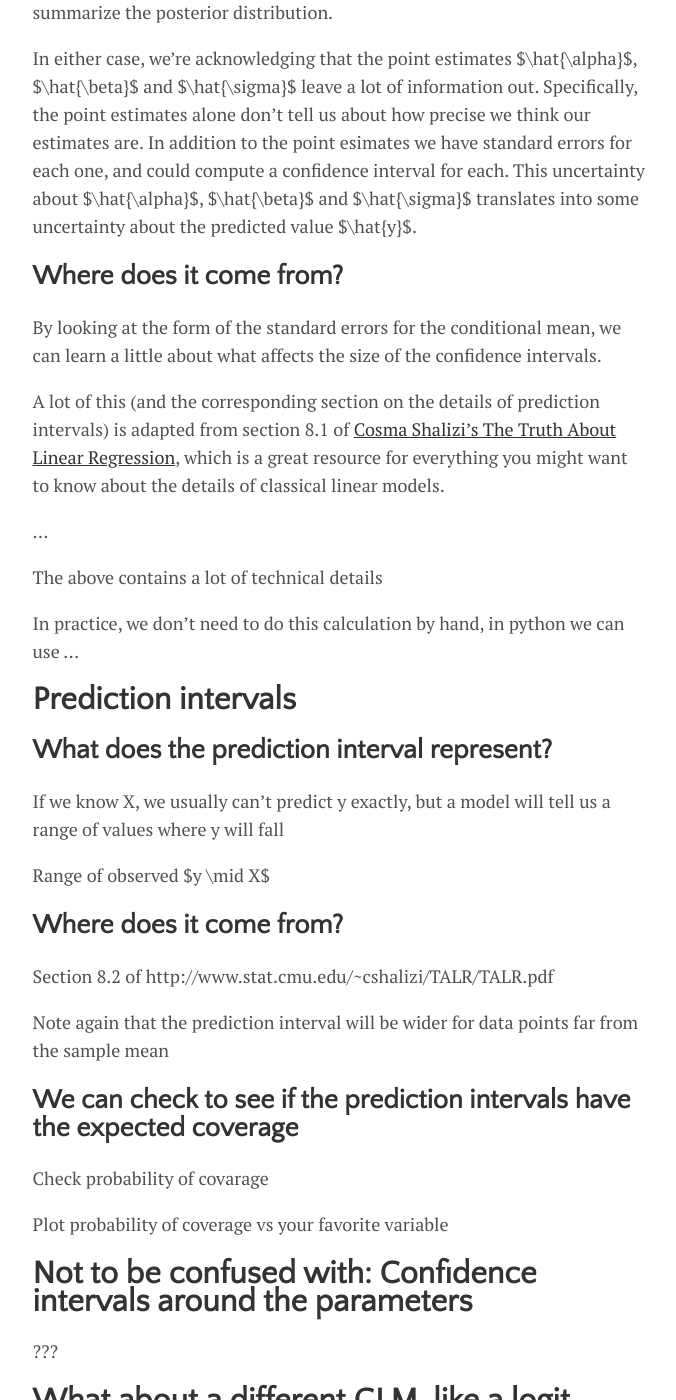
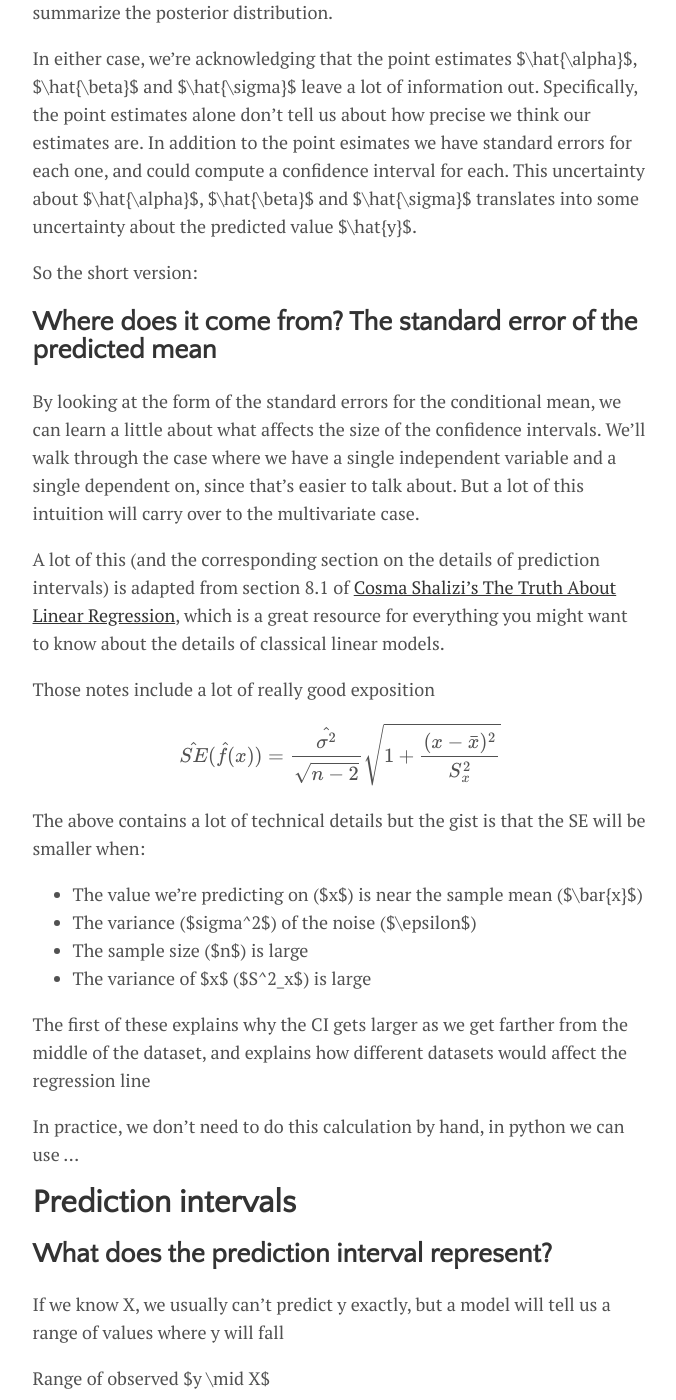
Before and after one commit to lmc2179/lmc2179.github.io, a Jekyll site: the page built from drafts/prediction_confidence.md, in a window 1280 px wide and 1400 px high, scrolled down 6730 px. Shown: the whole window, without its empty margins (300-976 px from the left). Built offline with Jekyll 4.4.1, drawn with Linux system fonts in a browser that asks for light colours; formulas are drawn with MathJax 3.

Commit message:
Update prediction_confidence.md

```diff
--- a/drafts/prediction_confidence.md
+++ b/drafts/prediction_confidence.md
@@ -118,15 +118,26 @@ The above explanation walked through the big idea of the OLS process - we estima
 
 In either case, we're acknowledging that the point estimates $\hat{\alpha}$, $\hat{\beta}$ and $\hat{\sigma}$ leave a lot of information out. Specifically, the point estimates alone don't tell us about how precise we think our estimates are. In addition to the point esimates we have standard errors for each one, and could compute a confidence interval for each. This uncertainty about $\hat{\alpha}$, $\hat{\beta}$ and $\hat{\sigma}$ translates into some uncertainty about the predicted value $\hat{y}$.
 
-## Where does it come from?
+So the short version:
 
-By looking at the form of the standard errors for the conditional mean, we can learn a little about what affects the size of the confidence intervals.
+## Where does it come from? The standard error of the predicted mean
+
+By looking at the form of the standard errors for the conditional mean, we can learn a little about what affects the size of the confidence intervals. We'll walk through the case where we have a single independent variable and a single dependent on, since that's easier to talk about. But a lot of this intuition will carry over to the multivariate case.
 
 A lot of this (and the corresponding section on the details of prediction intervals) is adapted from section 8.1 of [Cosma Shalizi's The Truth About Linear Regression](http://www.stat.cmu.edu/~cshalizi/TALR/TALR.pdf), which is a great resource for everything you might want to know about the details of classical linear models.
 
-...
+Those notes include a lot of really good exposition
 
-The above contains a lot of technical details
+$$\hat{SE}(\hat{f}(x)) = \frac{\hat{\sigma^2}}{\sqrt{n-2}} \sqrt{1 + \frac{(x - \bar{x})^2}{S^2_x}}$$
+
+The above contains a lot of technical details but the gist is that the SE will be smaller when:
+
+- The value we're predicting on ($x$) is near the sample mean ($\bar{x}$)
+- The variance ($sigma^2$) of the noise ($\epsilon$)
+- The sample size ($n$) is large
+- The variance of $x$ ($S^2_x$) is large
+
+The first of these explains why the CI gets larger as we get farther from the middle of the dataset, and explains how different datasets would affect the regression line
 
 In practice, we don't need to do this calculation by hand, in python we can use ...
 
```
